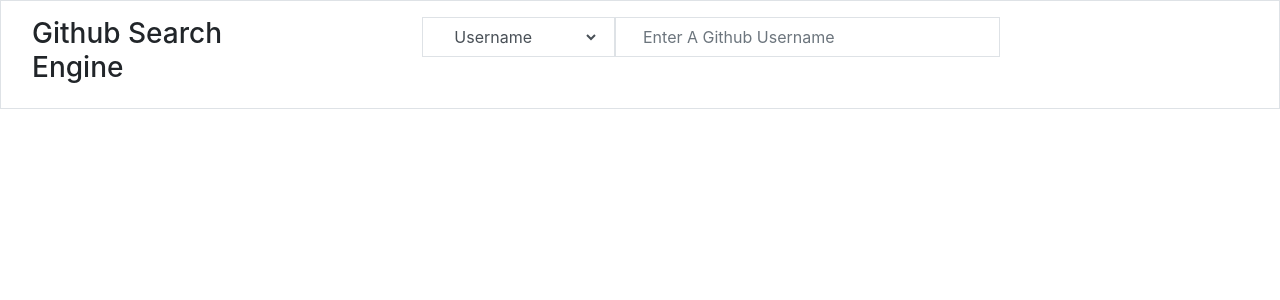
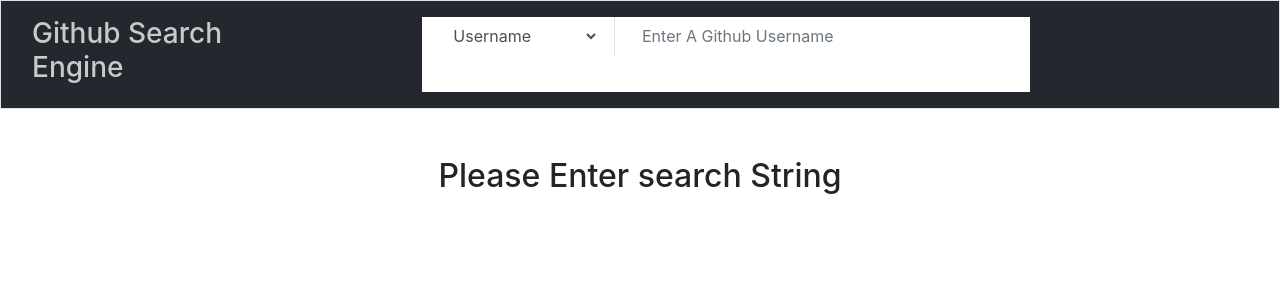
Before and after one commit to rkbhambri/Github-Search-Engine, a React (Create React App) app in the folder github-search-engine/: page / in a window 1280 px wide. Shown: the top 300 px of the page. Built offline with nearby package versions, Linux system fonts and the light colour scheme.

Commit message:
Fixes in UI

```diff
--- a/github-search-engine/src/components/Brand/Brand.js
+++ b/github-search-engine/src/components/Brand/Brand.js
@@ -2,7 +2,7 @@
 
 const Brand = (props) => {
     return (
-        <div className="brand col-md-3">
+        <div className="brand col-md-3" style={{ color: '#C8C9CB' }}>
             <h3>Github Search Engine</h3>
         </div>
     );
--- a/github-search-engine/src/components/Header/Header.js
+++ b/github-search-engine/src/components/Header/Header.js
@@ -4,7 +4,7 @@
 
 const Header = (props) => {
     return (
-        <div className="header w-100 border p-3">
+        <div className="header w-100 border p-3" style={{ background: '#24282E' }}>
             <div className="header-content col-md-12 row ">
                 <Brand />
                 <SearchOptions
--- a/github-search-engine/src/components/SearchOptions/SearchOptions.css
+++ b/github-search-engine/src/components/SearchOptions/SearchOptions.css
@@ -0,0 +1,3 @@
+.searchBy {
+    border-right: 1px solid #dee2e6;
+}
--- a/github-search-engine/src/components/SearchOptions/SearchOptions.js
+++ b/github-search-engine/src/components/SearchOptions/SearchOptions.js
@@ -1,10 +1,11 @@
 import React from 'react';
+import './SearchOptions.css';
 
 const SearchOptions = (props) => {
     return (
-        <div className="search-options col-md-6 offset-1">
+        <div className="search-options col-md-6 offset-1" style={{ background: '#fff' }}>
             <form className="row w-100">
-                <div className="searchBy col-md-4 border">
+                <div className="searchBy col-md-4">
                     <select
                         className="form-control"
                         style={{ border: 'none' }}
@@ -14,7 +15,7 @@
                         <option value="repo">Repo</option>
                     </select>
                 </div>
-                <div className="search-input col-md-8 border">
+                <div className="search-input col-md-8">
                     <input
                         type="text"
                         className="form-control"
--- a/github-search-engine/src/containers/Layout/Layout.js
+++ b/github-search-engine/src/containers/Layout/Layout.js
@@ -93,6 +93,12 @@
 					<Repositories userRepo={this.state.userRepo} />
 				</div>
 			);
+		} else {
+			userDetails = (
+				<div className="message text-center pt-5">
+					<h2>Please Enter search String</h2>
+				</div>
+			);
 		}
 		return (
 			<div className="layout">
```
